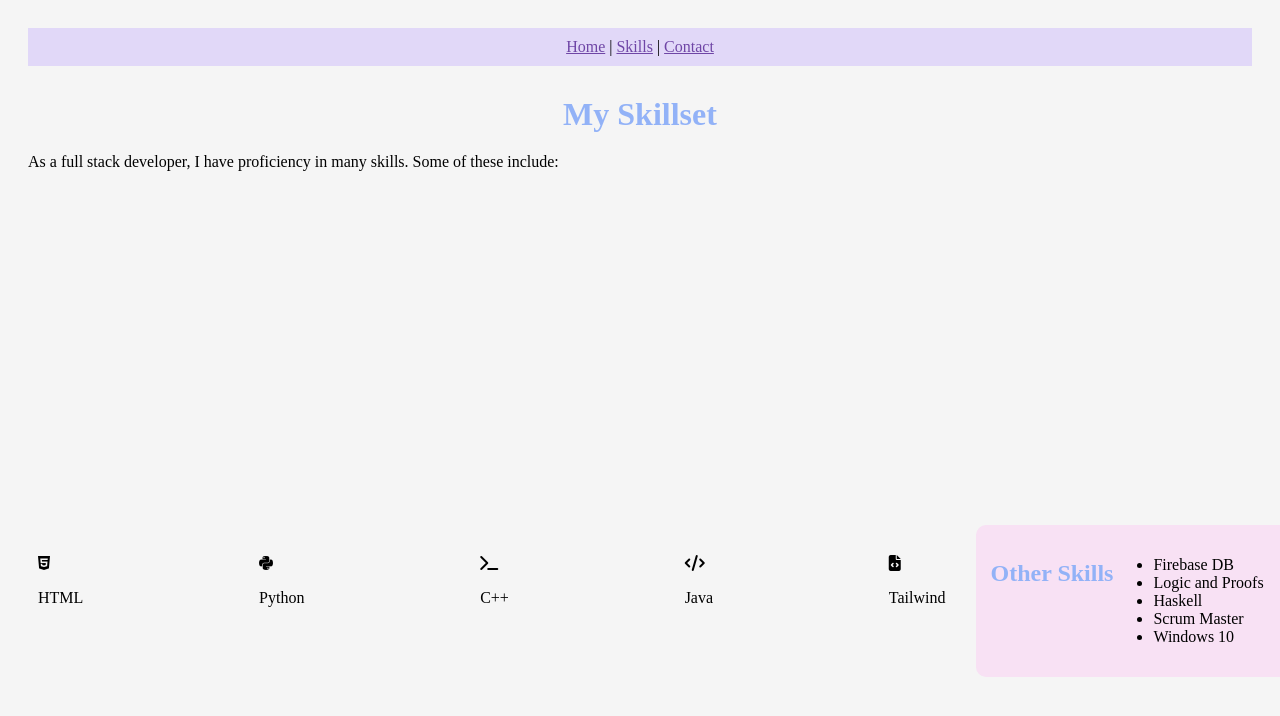
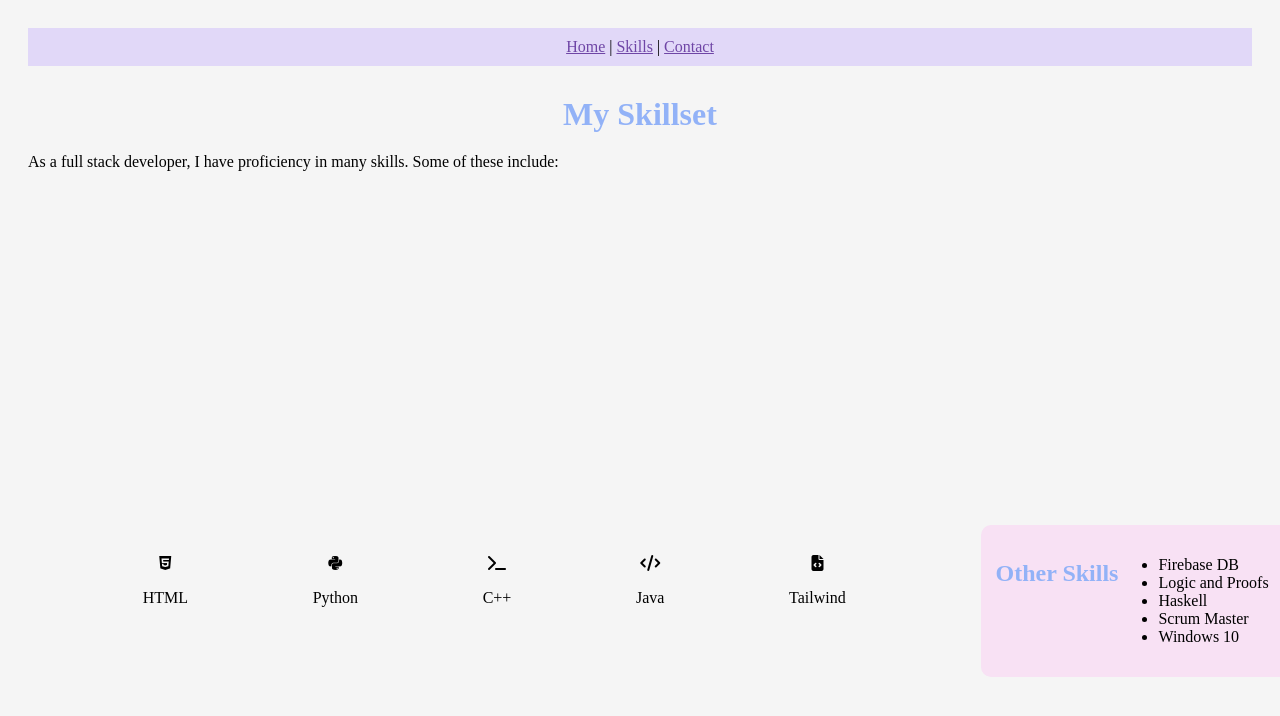
Before and after one commit to sbarahon-su/pages, a plain HTML site: page ist263/lab09/skills.html in a window 1280 px wide. Shown: the top 716 px of the page. Drawn offline with Linux system fonts and the light colour scheme.

Commit message:
Update styles.css

```diff
--- a/ist263/lab09/styles.css
+++ b/ist263/lab09/styles.css
@@ -25,12 +25,18 @@ h1, p {
 .skills-container {
     display: flex;
     flex-wrap: wrap;
-    justify-content: space-between;
+    justify-content: space-evenly;
     align-items: center;
-    gap: 15px;
+    gap: 20px;
     flex: 3;
+    padding: 20px;
+}
+
+.skill {
+    text-align: center;
     padding: 10px;
 }
+
 
 .sidebar {
     display: flex;
```
